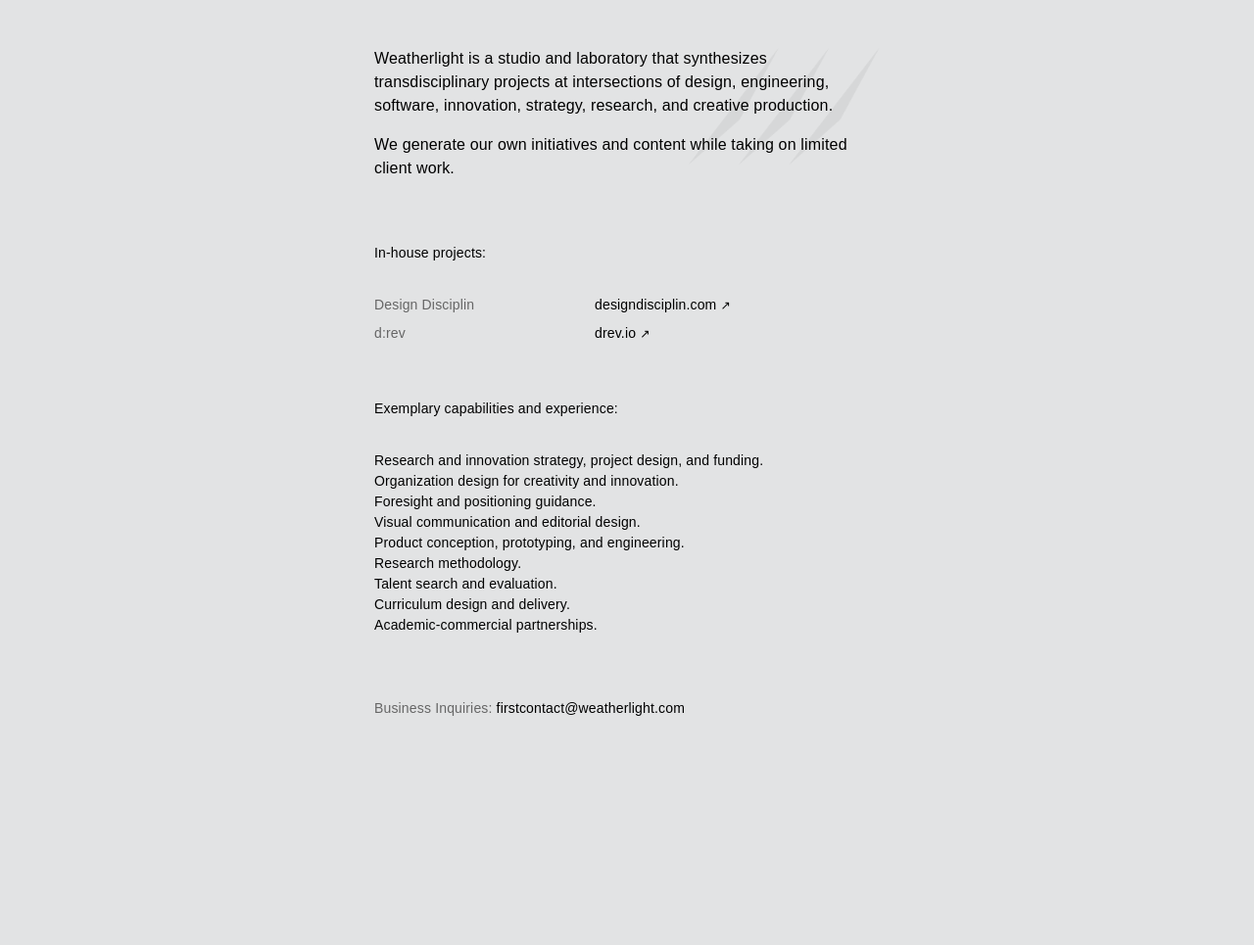
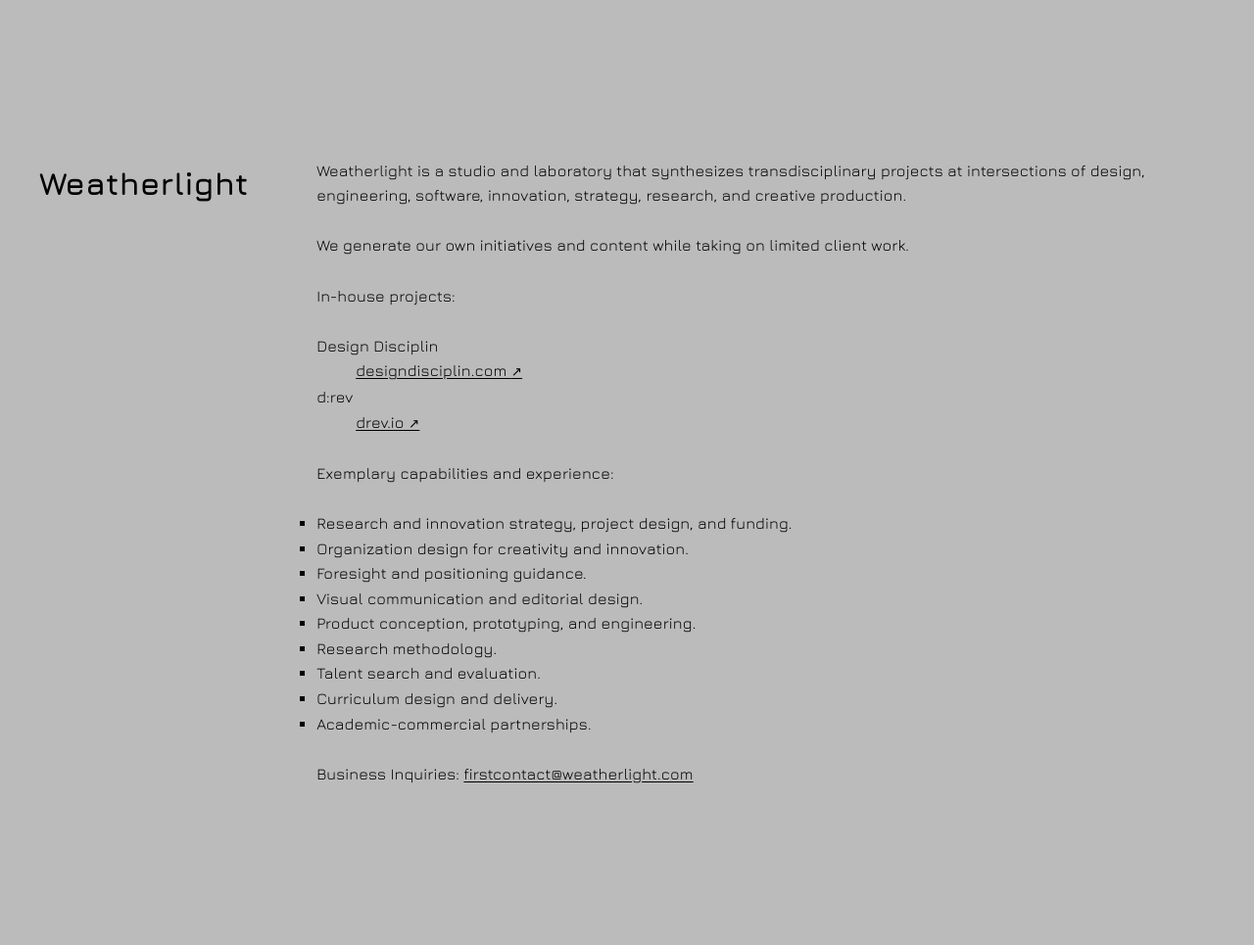
Before and after one commit to mbaytas/weatherlight, a Jekyll site: the page built from README.md, in a window 1280 px wide. Shown: the whole page at 98% size. Built offline with Jekyll 4.4.1, drawn with Linux system fonts in a browser that asks for light colours; some web fonts are replaced; our own code applies the rules of GitHub Pages for plain Markdown files; comment, search, counter and statistics services are not loaded; before the commit the page ends 900 px from its top, so only the background shows below that.

Commit message:
Update default.html

```diff
--- a/_layouts/default.html
+++ b/_layouts/default.html
@@ -9,76 +9,150 @@
 <meta name="description" content="Smooth-sailing innovation" />
 <link rel="canonical" href="https://www.weatherlight.com" />
 
-    <!-- Bootstrap -->
-    <link href="https://cdn.jsdelivr.net/npm/bootstrap@5.0.0-beta2/dist/css/bootstrap.min.css" rel="stylesheet" integrity="sha384-BmbxuPwQa2lc/FVzBcNJ7UAyJxM6wuqIj61tLrc4wSX0szH/Ev+nYRRuWlolflfl" crossorigin="anonymous">
-    <script src="https://cdn.jsdelivr.net/npm/bootstrap@5.0.0-beta2/dist/js/bootstrap.bundle.min.js" integrity="sha384-b5kHyXgcpbZJO/tY9Ul7kGkf1S0CWuKcCD38l8YkeH8z8QjE0GmW1gYU5S9FOnJ0" crossorigin="anonymous"></script>
-
-    <!-- Adobe Fonts -->
-    <link rel="stylesheet" href="https://use.typekit.net/egm0lqu.css">
+<link rel="preconnect" href="https://fonts.gstatic.com">
+<link href="https://fonts.googleapis.com/css2?family=Jura:wght@300;400;500;600;700&family=Rajdhani:wght@300;400;500;600;700&family=Space+Mono:ital,wght@0,400;0,700;1,400;1,700&display=swap" rel="stylesheet">
 
 <style>
+/* Microtypography */
 body {
-        font-family: neue-haas-grotesk-text, sans-serif;
+  font-family: 'Jura', sans-serif;
+  font-size: 1rem;
+  font-weight: 400;
   letter-spacing: 0.01em;
+  line-height: 1.6em;
+  word-spacing: 0.01em;
+  text-underline-offset: 0.1em;
 }
-      h1, h2, h3, h4 {
-        font-family: neue-haas-grotesk-text, sans-serif;
+code, kbd, pre, samp {
+  font-family: 'Space Mono';
+  font-size: 0.8rem;
+  overflow: auto;
 }
-      .serif {
-        font-family: adobe-garamond-pro, serif;
+h1,
+h2,
+h3,
+h4,
+h5,
+h6,
+p,
+pre,
+ul {
+  margin: 1.6rem 0;
 }
-      body {
-        color: #000;
-        background-color: #e2e3e4;
+h1,
+h2,
+h3,
+h4,
+h5,
+h6 {
+  font-family: 'Rajdhani':
+  font-weight: 700;
+}
+h1 {
+  font-size: 2rem;
+  line-height: 3.2rem;
+  margin-top: 1.6rem;
+}
+h2 {
+  font-size: 1.6rem;
+  line-height: 3.2rem;
+  margin-top: 1.6rem;
+}
+h3,
+h4,
+h5,
+h6 {
+    font-size: 1rem;
+    margin-top: 1.6rem;
+}
+em {
+  font-style: inherit;
+  font-size: .8rem;
 }
 dl dt {
   font-weight: inherit;
 }
-      .lowkey {
-        color: #666;
+ul {
+  list-style-type: square;
+  padding: inherit;
+}
+ul ul {
+  padding: revert;
+}
+nav a {
+  text-decoration: none;
+}
+
+/* Color */
+body {
+  color: #000;
+  background-color: #bbb;
 }
 a {
   color: #000;
-        text-decoration: underline;
-        text-decoration-color: rgba(0, 0, 0, 0.0);
-        transition: .2s all cubic-bezier(.455,.03,.515,.955);
 }
-      a:hover {
-        color: #666;
-        text-decoration: underline;
-        text-decoration-color: #666;
+
+/* Rastersystem */
+.grid {
+  display: grid;
+  grid-gap: 6vmin;
+  grid-template-columns: 1fr 4fr;
+  max-width: 1200px;
+  margin: 0 auto;
+  padding: 8rem 1.6rem;
 }
-      ul {
+@media (max-width: 1000px) {
+  .grid {
+      grid-template-columns: minmax(1rem, 1fr);
+  }
+}
+pre {
+  padding: 1.6rem;
+}
+
+/* Misc */
+
+img {
+  width: 100%;
+}
+
+nav #markdown-toc {
+  margin-top: 16rem;
+  position: sticky;
+  top: 16rem;
   list-style-type: none;
+  font-size: 0.8rem;
+  font-weight: 700;
 }
-      .container {
-        background-image: url("https://www.weatherlight.com/logo.png");
-        background-origin: content-box;
-        background-position: right top;
-        background-repeat: no-repeat;
-        background-size: 38%;
+nav #markdown-toc li ul {
+  font-weight: normal;
+  list-style-type: none;
+  margin-bottom: 1.6rem;
+  margin-top: 0;
+  padding: 0;
 }
-      .container-narrow {
-        max-width: 540px;
+
+p code {
+  background: #ddd;
+  padding: 0.08rem 0.32rem;
 }
 </style>
 
 </head>
+
 <body>
+<div class="grid">
+
+  <nav>
+    <h1>Weatherlight</h1>
+  </nav>
+
+<article>
 
   {{ content }}
 
-    <script src="https://cdnjs.cloudflare.com/ajax/libs/anchor-js/4.1.0/anchor.min.js" integrity="sha256-lZaRhKri35AyJSypXXs4o6OPFTbTmUoltBbDCbdzegg=" crossorigin="anonymous"></script>
-    <script>anchors.add();</script>
-    {% if site.google_analytics %}
-    <script>
-      (function(i,s,o,g,r,a,m){i['GoogleAnalyticsObject']=r;i[r]=i[r]||function(){
-      (i[r].q=i[r].q||[]).push(arguments)},i[r].l=1*new Date();a=s.createElement(o),
-      m=s.getElementsByTagName(o)[0];a.async=1;a.src=g;m.parentNode.insertBefore(a,m)
-      })(window,document,'script','//www.google-analytics.com/analytics.js','ga');
-      ga('create', '{{ site.google_analytics }}', 'auto');
-      ga('send', 'pageview');
-    </script>
-    {% endif %}
+</article>
+</div><!-- .container -->
+
 </body>
 </html>
```
Lines whose indentation alone changed are shown as unchanged.
